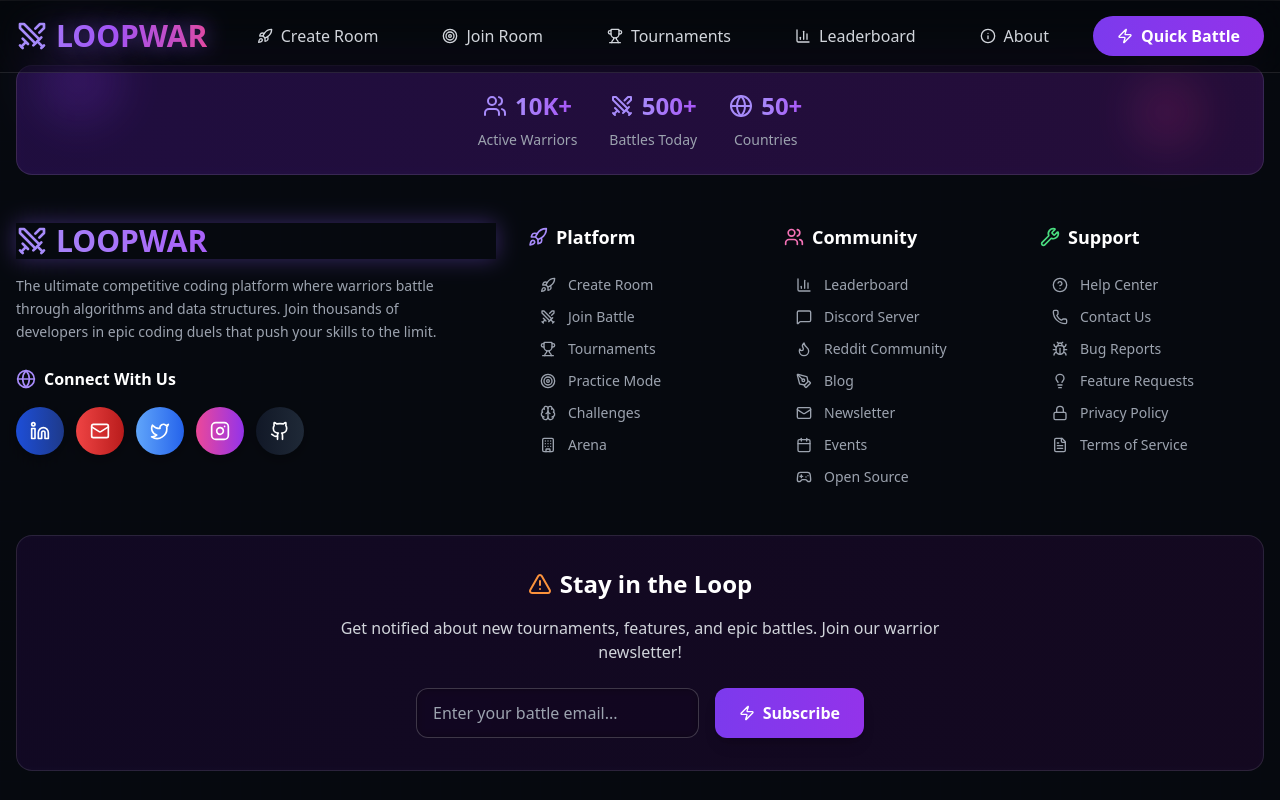
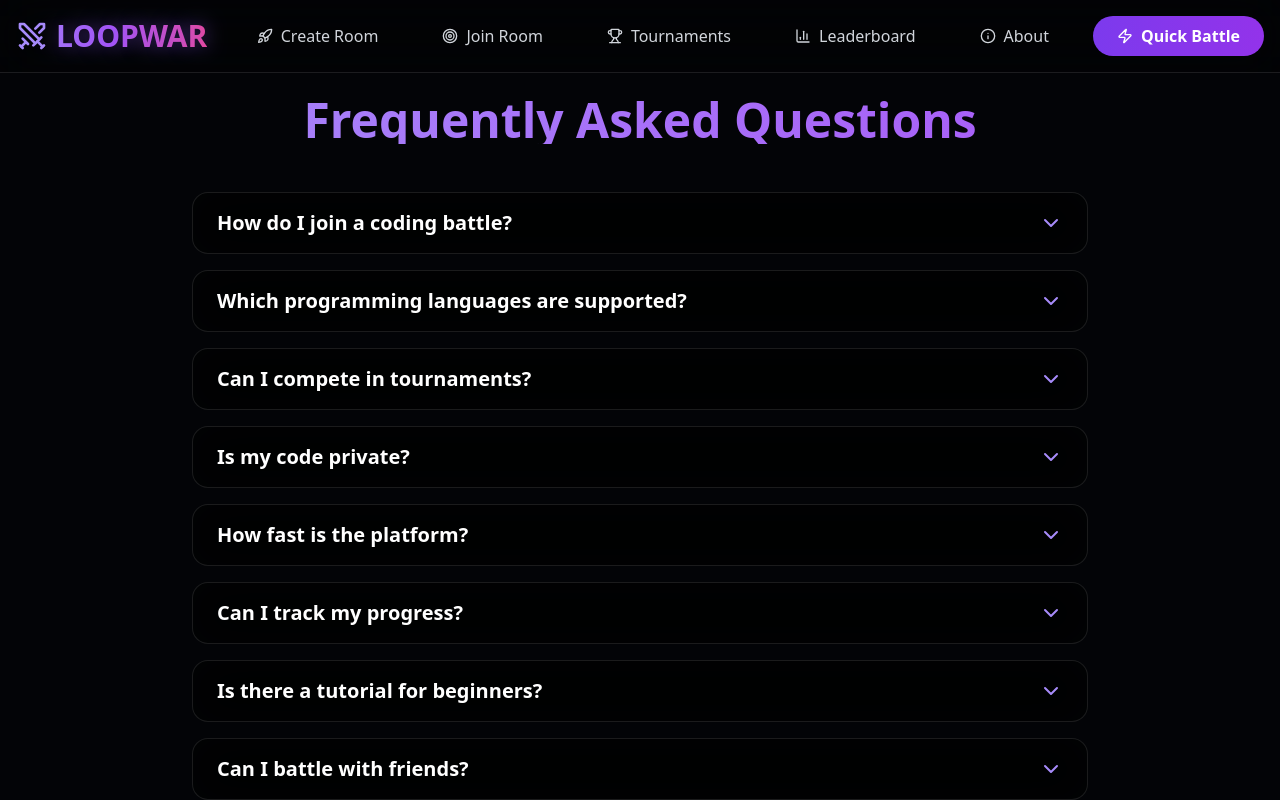
Before and after one commit to dinesh-2047/LoopWar, a React (Vite) app in the folder frontend/: page /faq in a window 1280 px wide. Shown: the top 800 px of the page. Built offline with nearby package versions, Linux system fonts and the light colour scheme.

Commit message:
added FAQ Page

```diff
--- a/frontend/src/App.jsx
+++ b/frontend/src/App.jsx
@@ -9,7 +9,7 @@ import TermsOfServicePage from './pages/TermsofServicePage';
 import Contact from './pages/Contact'
 import BackToTopButton from "./components/BackToTopButton";
 import Leaderboard from './pages/Leaderboard';
-
+import FAQ from './components/FAQ';
 class ErrorBoundary extends Component {
   state = { hasError: false };
 
@@ -38,6 +38,7 @@ function App() {
           <Route path="/join-room" element={<div className="text-white text-center p-10">Join Room Page</div>} />
           <Route path="/about" element={<div className="text-white text-center p-10">About Page</div>} />
           <Route path="/opensource" element={<Opensource />} />
+          <Route path="/faq" element={<FAQ />} />
           <Route path="/leaderboard" element={<Leaderboard />} />
           <Route path='/contact-us' element={<Contact/>}/>
         </Routes>
--- /dev/null
+++ b/frontend/src/components/FAQ.jsx
@@ -0,0 +1,103 @@
+import { useState } from "react";
+import { motion, AnimatePresence } from "framer-motion";
+import { ChevronDown } from "lucide-react";
+
+const faqData = [
+  {
+    question: "How do I join a coding battle?",
+    answer: "Click 'Launch Battle' or 'Join Arena' buttons on the homepage. You'll be matched with an opponent of similar skill instantly."
+  },
+  {
+    question: "Which programming languages are supported?",
+    answer: "We support Python, JavaScript, Java, C++, and 20+ other languages. The system detects your chosen language automatically."
+  },
+  {
+    question: "Can I compete in tournaments?",
+    answer: "Yes! Enable 'Tournament Mode' to participate in structured competitions with leaderboards and rewards."
+  },
+  {
+    question: "Is my code private?",
+    answer: "Absolutely. All battles use end-to-end encryption so only you and your opponent can see your code."
+  },
+  {
+    question: "How fast is the platform?",
+    answer: "Our system ensures <1ms response time in battles with real-time WebSocket synchronization."
+  },
+  {
+    question: "Can I track my progress?",
+    answer: "Yes! The Advanced Analytics feature gives insights into your coding patterns, speed, and problem-solving approach."
+  },
+  {
+    question: "Is there a tutorial for beginners?",
+    answer: "We provide a detailed beginner guide and practice arenas to get you started before competing in real battles."
+  },
+  {
+    question: "Can I battle with friends?",
+    answer: "Definitely! Use the invite feature to challenge friends directly in private battle rooms."
+  }
+];
+
+const FAQ = () => {
+  const [activeIndex, setActiveIndex] = useState(null);
+
+  const toggleFAQ = (index) => {
+    setActiveIndex(activeIndex === index ? null : index);
+  };
+
+  return (
+    <div className="py-24 bg-black/80 backdrop-blur-xl relative z-10">
+      <div className="container mx-auto px-4 text-center">
+        <motion.h2
+          className="text-5xl font-bold mb-12 bg-gradient-to-r from-violet-400 to-purple-500 bg-clip-text text-transparent"
+          initial={{ opacity: 0, y: 20 }}
+          animate={{ opacity: 1, y: 0 }}
+          transition={{ duration: 0.8 }}
+        >
+          Frequently Asked Questions
+        </motion.h2>
+
+        <div className="max-w-4xl mx-auto space-y-4 text-left">
+          {faqData.map((faq, index) => (
+            <motion.div
+              key={index}
+              initial={{ opacity: 0, y: 10 }}
+              animate={{ opacity: 1, y: 0 }}
+              transition={{ delay: index * 0.1 }}
+              whileHover={{ scale: 1.02, boxShadow: "0 0 30px rgba(139, 92, 246, 0.4)" }}
+              className="bg-black/40 backdrop-blur-xl rounded-2xl border border-white/10 overflow-hidden cursor-pointer transition-transform duration-300"
+            >
+              <button
+                className="flex justify-between items-center w-full px-6 py-4 text-left focus:outline-none"
+                onClick={() => toggleFAQ(index)}
+              >
+                <span className="text-lg md:text-xl font-semibold text-white">{faq.question}</span>
+                <motion.span
+                  animate={{ rotate: activeIndex === index ? 180 : 0 }}
+                  transition={{ type: "spring", stiffness: 300 }}
+                >
+                  <ChevronDown className="w-6 h-6 text-violet-400" />
+                </motion.span>
+              </button>
+
+              <AnimatePresence>
+                {activeIndex === index && (
+                  <motion.div
+                    initial={{ height: 0, opacity: 0 }}
+                    animate={{ height: "auto", opacity: 1 }}
+                    exit={{ height: 0, opacity: 0 }}
+                    transition={{ duration: 0.5 }}
+                    className="px-6 pb-4 text-gray-300"
+                  >
+                    {faq.answer}
+                  </motion.div>
+                )}
+              </AnimatePresence>
+            </motion.div>
+          ))}
+        </div>
+      </div>
+    </div>
+  );
+};
+
+export default FAQ;
--- a/frontend/src/components/Footer.jsx
+++ b/frontend/src/components/Footer.jsx
@@ -167,7 +167,8 @@ const Footer = () => {
     { name: 'Bug Reports', icon: Bug },
     { name: 'Feature Requests', icon: Lightbulb },
     { name: 'Privacy Policy', icon: Lock, href: '/privacy' },
-    { name: 'Terms of Service', icon: FileText, href: '/terms' }
+    { name: 'Terms of Service', icon: FileText, href: '/terms' },
+    {name: 'FAQ', icon: HelpCircle, to: '/faq' }
   ];
 
   const quickStats = [
@@ -415,7 +416,23 @@ const Footer = () => {
             <div className="space-y-3">
               {supportLinks.map((link) => {
   const IconComponent = link.icon;
-                return (
+  return link.to ? (
+    <Link
+      key={link.name}
+      to={link.to}
+      className="flex items-center space-x-3 text-gray-400 hover:text-white text-sm group relative"
+    >
+      <motion.div
+        className="absolute left-[-8px] top-1/2 h-0.5 bg-gradient-to-r from-violet-400 to-purple-500"
+        initial={{ width: 0, y: "-50%" }}
+        whileHover={{ width: "4px", transition: { duration: 0.3, ease: "easeOut" } }}
+      />
+      <motion.div variants={iconScaleVariants} initial="initial" whileHover="hover">
+        <IconComponent className="w-4 h-4" />
+      </motion.div>
+      <span>{link.name}</span>
+    </Link>
+  ) : (
     <motion.a
       key={link.name}
       href={link.href || '#'}
@@ -424,7 +441,6 @@ const Footer = () => {
       initial="initial"
       whileHover="hover"
     >
-                    {/* Animated underline */}
       <motion.div
         className="absolute left-[-8px] top-1/2 h-0.5 bg-gradient-to-r from-violet-400 to-purple-500"
         initial={{ width: 0, y: "-50%" }}
@@ -444,6 +460,7 @@ const Footer = () => {
     </motion.a>
   );
 })}
+
             </div>
           </motion.div>
         </div>
```
Lines whose indentation alone changed are shown as unchanged.
